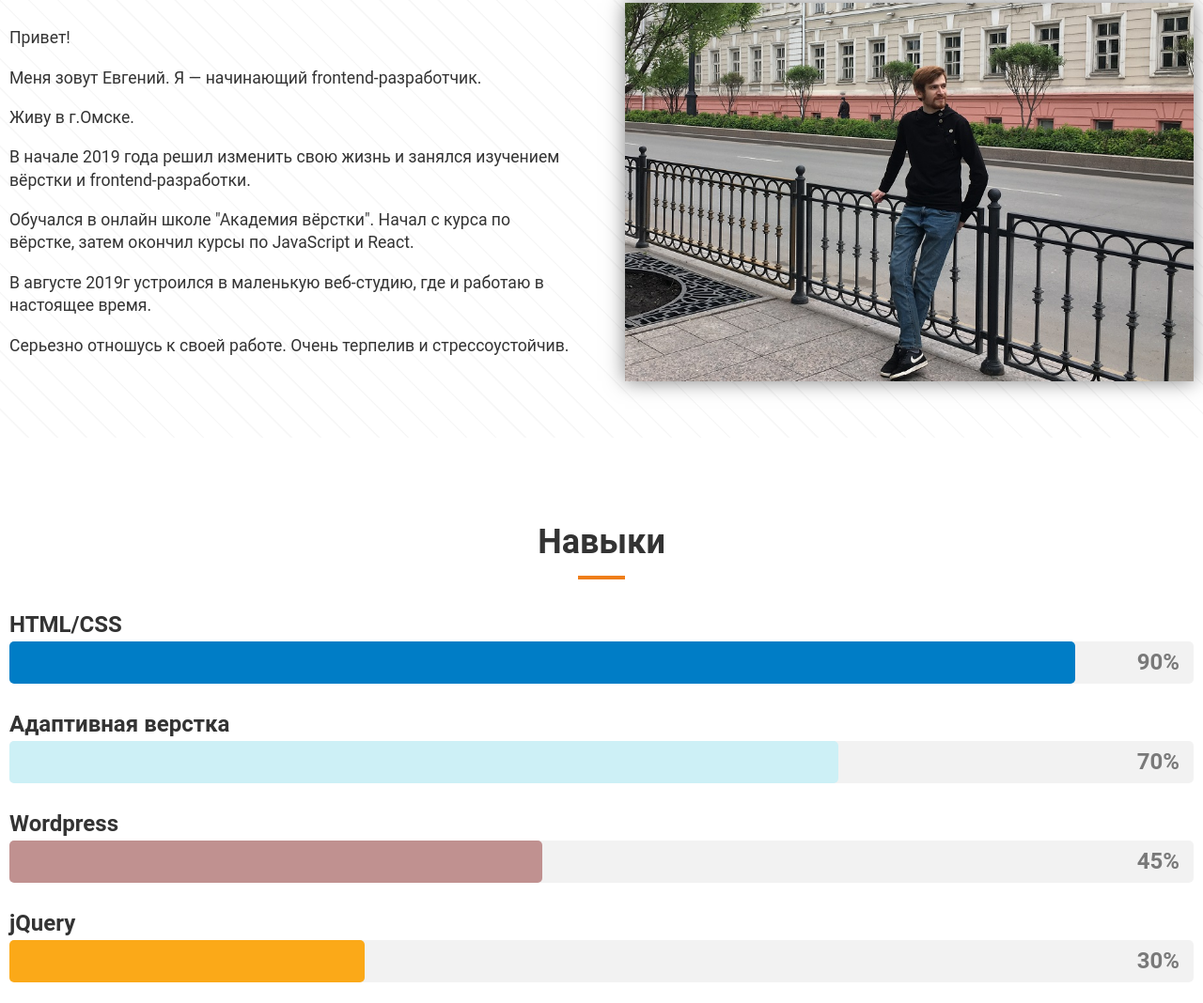
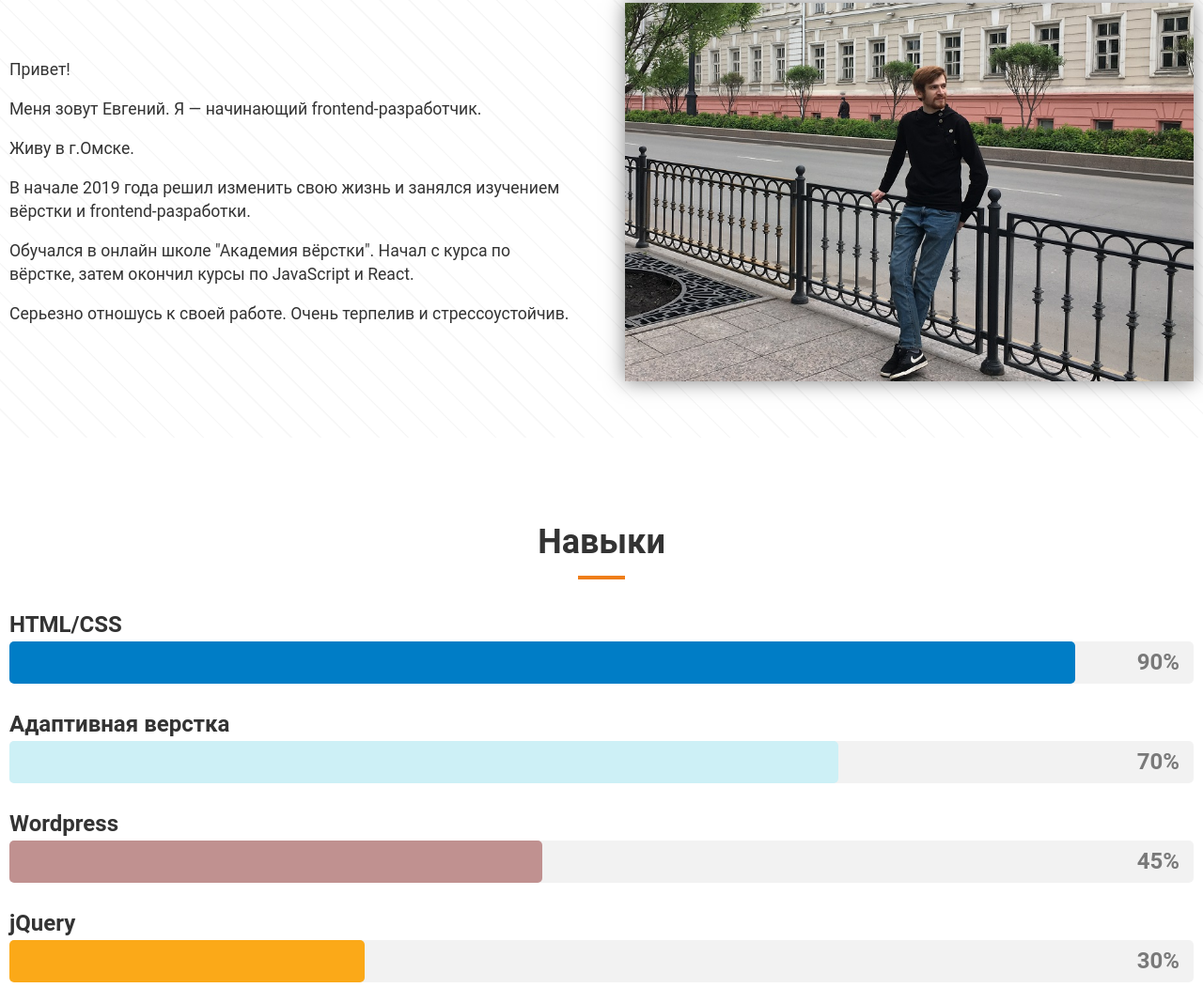
Before and after one commit to Sensuele/portfolio, a plain HTML site: page index.html in a window 1280 px wide. Shown: the part 993-2061 px from the top of the page at 94% size. Drawn offline with nearby package versions, Linux system fonts and the light colour scheme.

Commit message:
убрал лишнуюю инфу

```diff
--- a/index.html
+++ b/index.html
@@ -48,7 +48,6 @@
             <p>Живу в г.Омске. </p>
             <p>В начале 2019 года решил изменить свою жизнь и&nbsp;занялся изучением вёрстки и&nbsp;frontend&#8209;разработки.</p>
             <p>Обучался в онлайн школе "Академия вёрстки". Начал с курса по вёрстке, затем окончил курсы по JavaScript и React.</p>
-            <p>В августе 2019г устроился в маленькую веб-студию, где и работаю в настоящее время. </p>
             <p>Серьезно отношусь к своей работе. Очень терпелив и стрессоустойчив.</p>
           </div>
           <div class="about-text__slider">
```
